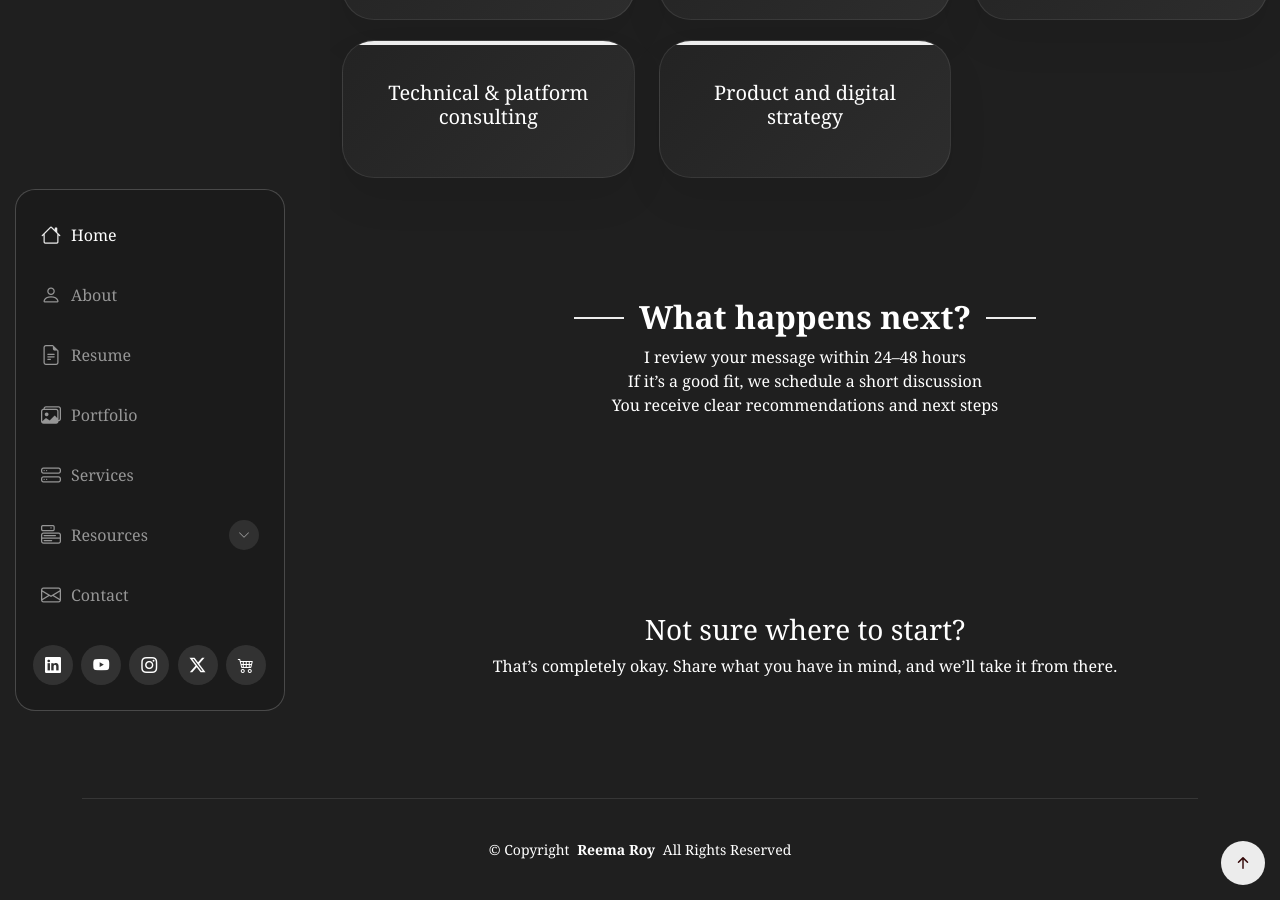
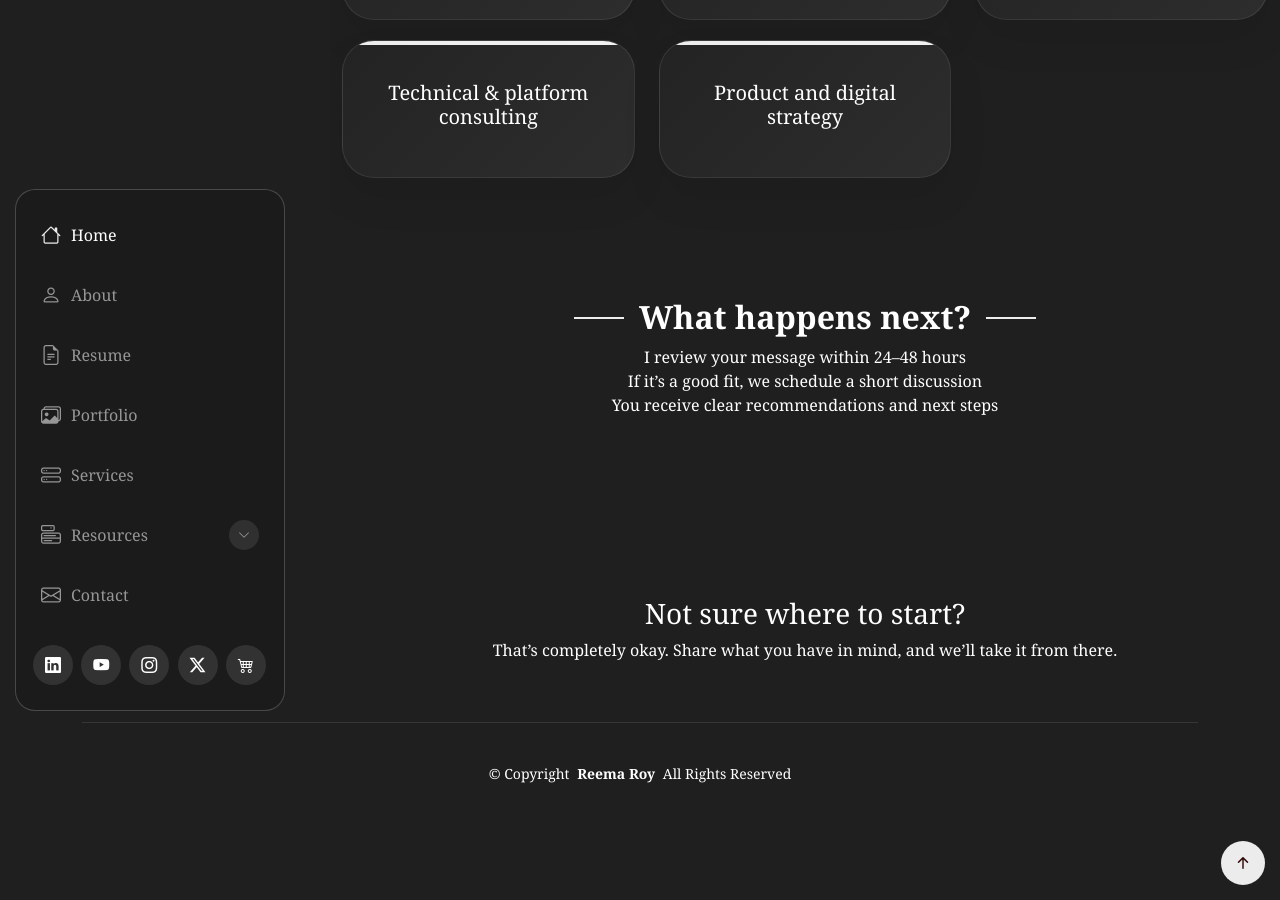
Before and after one commit to iamreemaroy/Reema-Roy, a Jekyll site: the page contact.html, which Jekyll copies as it is, in a window 1280 px wide and 900 px high, scrolled down 1201 px. Built offline with Jekyll 4.4.1, drawn with Linux system fonts in a browser that asks for light colours.

Commit message:
Update contact.html

```diff
--- a/contact.html
+++ b/contact.html
@@ -254,11 +254,11 @@
     </section><!-- /About Section -->
 
     <section id="about" class="about section">
-      <div class="container aos-init aos-animate" data-aos="fade-up" data-aos-delay="100">
+      <div class="container aos-init aos-animate" data-aos="fade-up" data-aos-delay="100" style="padding-bottom: 0px;">
         <div class="row">
           <div class="container section-title aos-init aos-animate" data-aos="fade-up">
             <h2>What happens next?</h2>
-              <ul style="padding-left: 0px;">
+              <ul style="padding-left: 0px;margin-bottom: 0px;">
                 <p>I review your message within 24–48 hours</p>
                 <p>If it’s a good fit, we schedule a short discussion</p>
                 <p>You receive clear recommendations and next steps</p>
@@ -271,7 +271,7 @@
     <section id="about" class="about section">
       <div class="container aos-init aos-animate" data-aos="fade-up" data-aos-delay="100">
         <div class="row">
-          <div class="container section-title aos-init aos-animate" data-aos="fade-up">
+          <div class="container section-title aos-init aos-animate" data-aos="fade-up" style="padding-bottom: 0px;">
               <h3>Not sure where to start?</h3>
               <p>That’s completely okay. Share what you have in mind, and we’ll take it from there.</p>
           </div>
```
